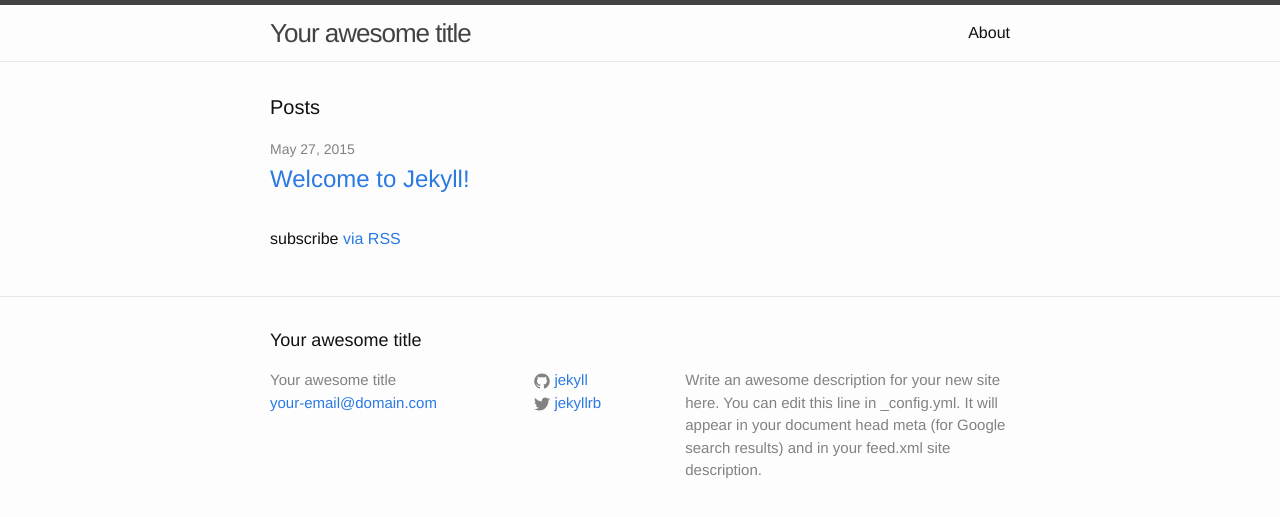
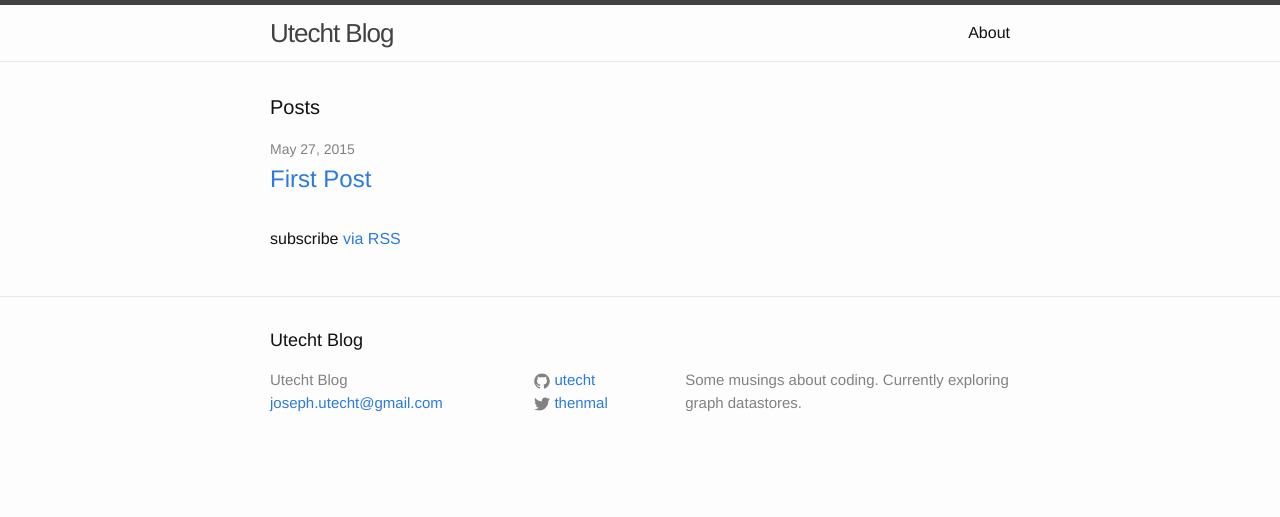
Before and after one commit to utecht/old_blog, a Jekyll site: the page built from index.html, in a window 1280 px wide. Shown: the top 517 px of the page. Built offline with Jekyll 4.4.1, drawn with Linux system fonts in a browser that asks for light colours.

Commit message:
jekyll blog setup

```diff
--- a/_config.yml
+++ b/_config.yml
@@ -1,14 +1,13 @@
 # Site settings
-title: Your awesome title
-email: your-email@domain.com
+title: Utecht Blog
+email: joseph.utecht@gmail.com
 description: > # this means to ignore newlines until "baseurl:"
-  Write an awesome description for your new site here. You can edit this
-  line in _config.yml. It will appear in your document head meta (for
-  Google search results) and in your feed.xml site description.
+  Some musings about coding.
+  Currently exploring graph datastores.
 baseurl: "" # the subpath of your site, e.g. /blog/
-url: "http://yourdomain.com" # the base hostname & protocol for your site
-twitter_username: jekyllrb
-github_username:  jekyll
+url: "http://utecht.github.io" # the base hostname & protocol for your site
+twitter_username: thenmal
+github_username:  utecht
 
 # Build settings
 markdown: kramdown
```
Also changed, not shown: _posts/2015-05-27-first-post.md (added, +32 -0 lines), _posts/2015-05-27-welcome-to-jekyll.markdown (deleted, +0 -25 lines).
